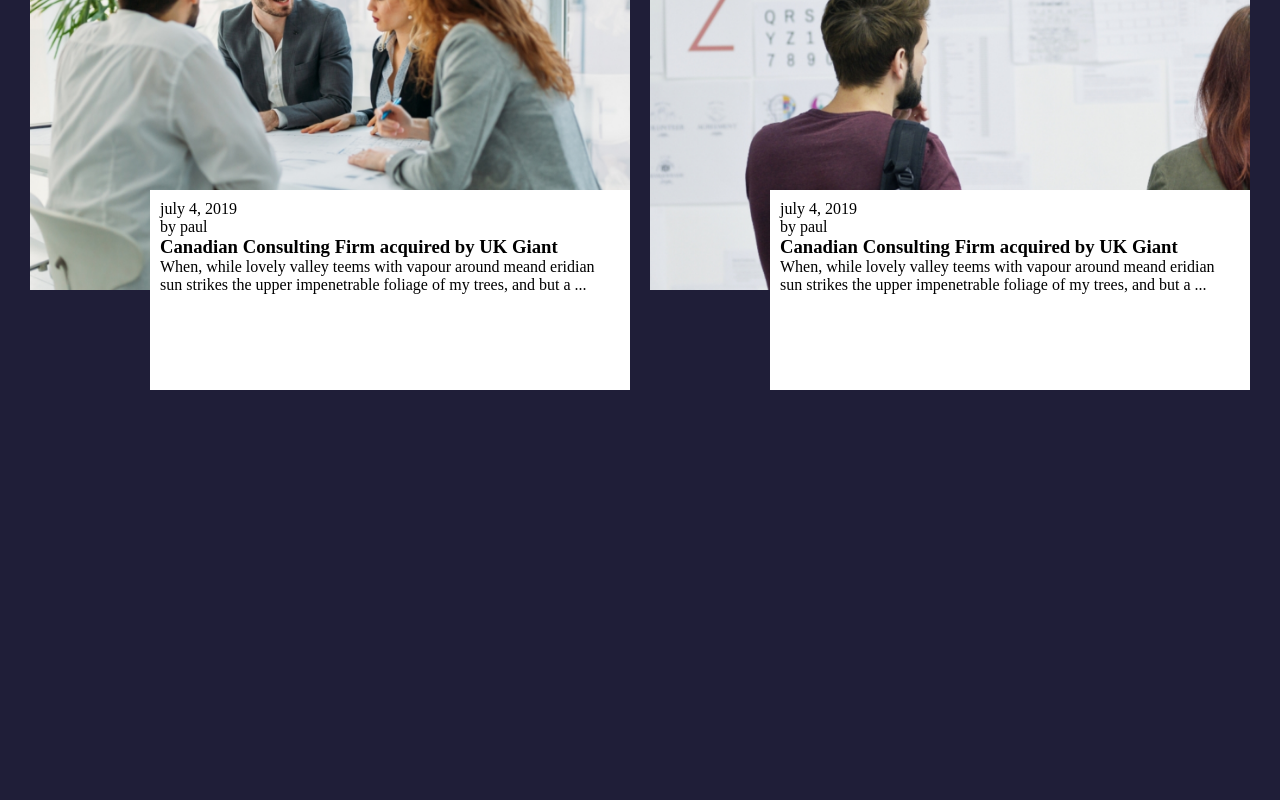
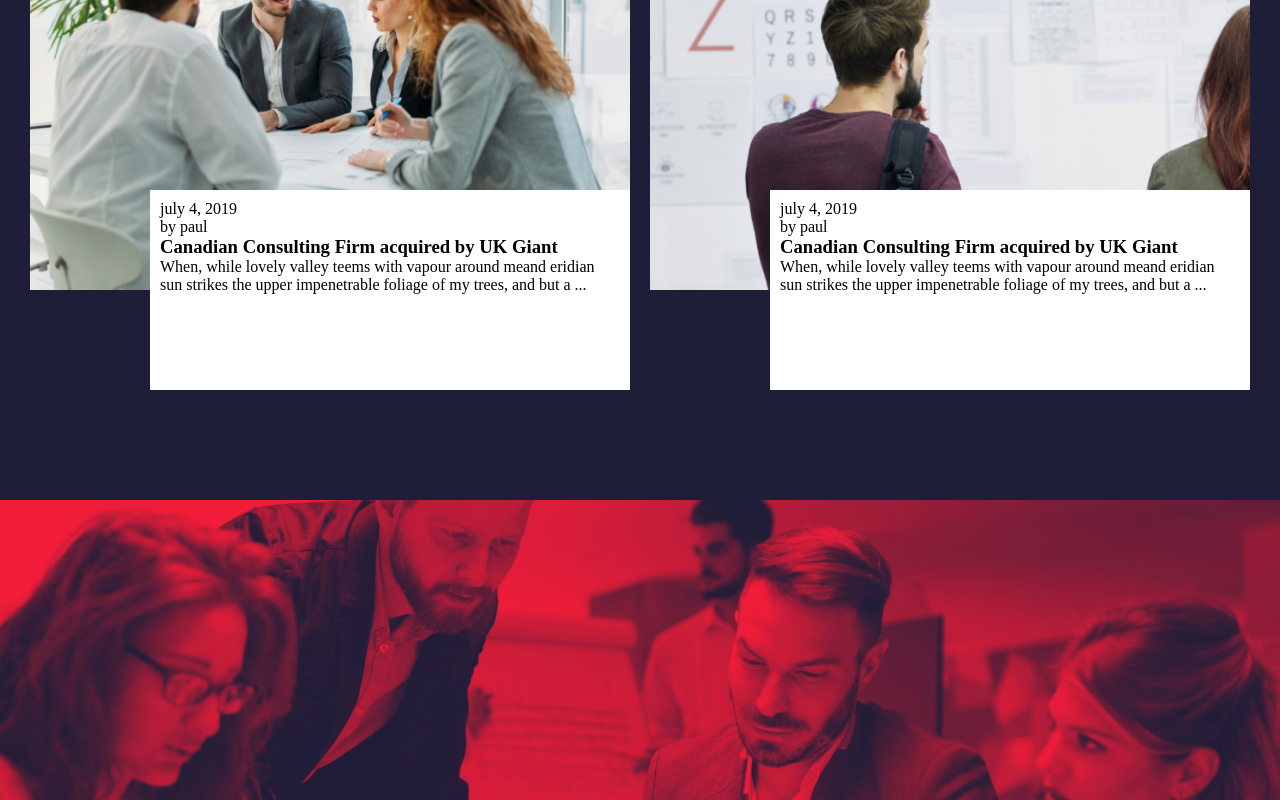
Before and after one commit to guglielmopiasenti/proj-html-vuejs, a Vue app: page / in a window 1280 px wide. Shown: the part 3801-4601 px from the top of the page. Before the commit the page ends 4191 px from the top, so only its background shows below. Built offline with nearby package versions, Linux system fonts and the light colour scheme.

Commit message:
get started first draft

```diff
--- a/src/components/GetStartedCard.vue
+++ b/src/components/GetStartedCard.vue
@@ -1,7 +1,30 @@
 <script>
 export default {
-
+    props: {
+        title: String,
+        par: String,
+    }
 }
 </script>
-<template></template>
-<script></script>
+<template>
+    <div class="card-container">
+        <h1>{{ title }}</h1>
+        <p>{{ par }}</p>
+    </div>
+</template>
+
+
+<style lang="scss" scoped> .card-container {
+     background-image: url(../assets/img/business-people-working-together-on-project-and-B3MZ4TX.jpg);
+     background-size: cover;
+     background-repeat: no-repeat;
+     padding: 150px 0;
+     margin-top: 200px;
+     text-align: center;
+     color: white;
+
+     h1 {
+         font-size: 30px;
+     }
+ }
+</style>
```
